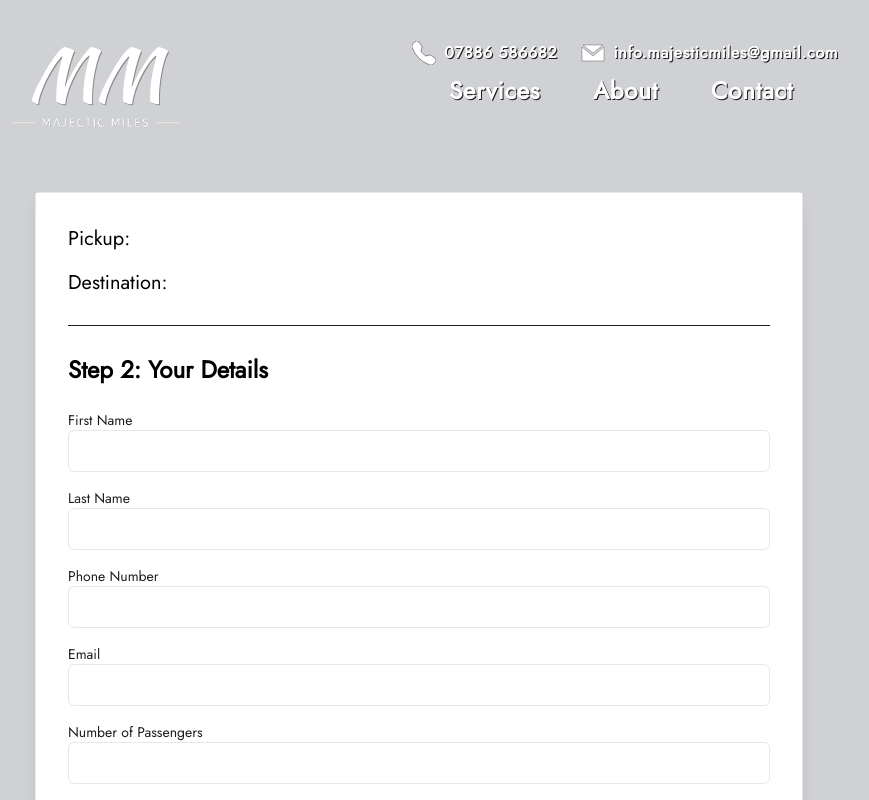
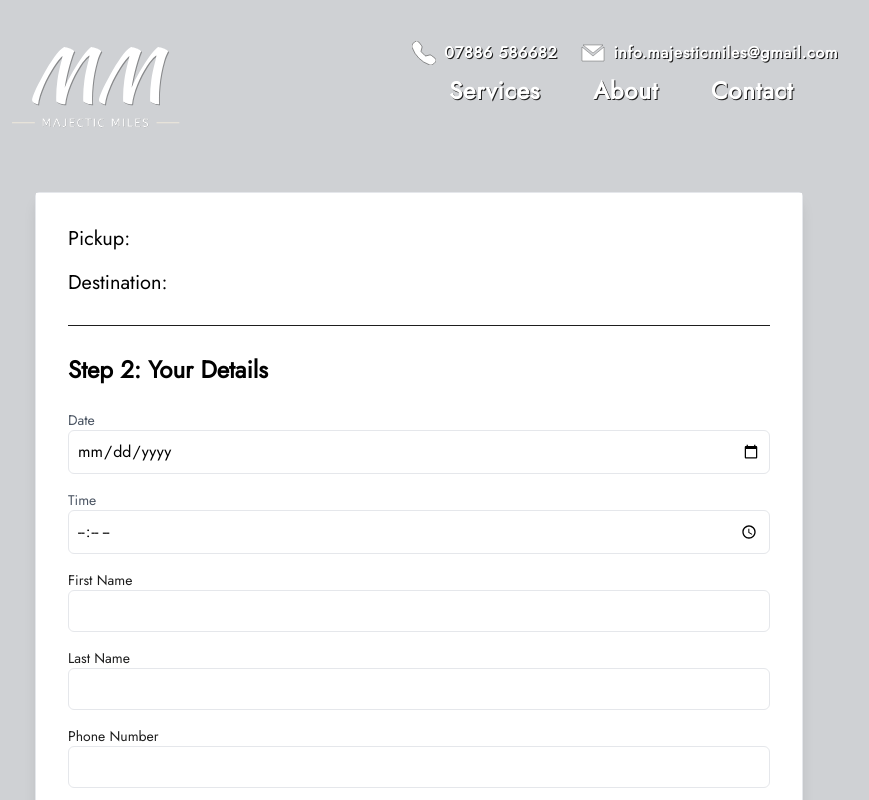
Before and after one commit to RubenFreireAndrade/majestic-miles-vite, a React (Vite) app: page /booking in a window 1280 px wide. Shown: the top 800 px of the page, without its empty margins (221-1090 px from the left). Built offline with nearby package versions, Linux system fonts and the light colour scheme.

Commit message:
Added: Date&Time.

```diff
--- a/src/components/layouts/CustomerForm.jsx
+++ b/src/components/layouts/CustomerForm.jsx
@@ -1,6 +1,6 @@
 import {useEffect, useRef, useState} from 'react';
 import {Link, Route, Routes, useNavigate} from 'react-router-dom';
-import GooglePlacesAutocomplete from 'react-google-places-autocomplete';
+import GooglePlacesAutocomplete, {geocodeByAddress, getLatLng} from 'react-google-places-autocomplete';
 
 import Booking from '../pages/Booking';
 import {useFormData} from '../../utils/FormDataContext';
@@ -14,32 +14,10 @@ export default function CustomerForm({setLabelColor, setFont}) {
     const [autoApiKey, setAutoApiKey] = useState('');
 
     useEffect(() => {
-        // Make a GET request when the component mounts
-        // const fetchData = async () => {
-        //     try {
-        //         const response = await fetch('/api/autocomplete');
-        //         const result = await response.json();
-        //         setAutoApiKey(result);
-        //     } catch (error) {
-        //         console.error('Error fetching data:', error);
-        //     }
-        // };
-
-        // fetchData();
-
-        // fetch('/api/autocomplete')
-        // .then(res => res.json())
-        // .then(data => {
-        //     setAutoApiKey(data);
-        //     console.log(autoApiKey);
-        // }).catch(err => console.log({autoCompleteApi: err}));
-
         const getAutoComplete = async () => {
             const resp = await fetch('/api/autocomplete');
             const data = resp.body;
-            //console.log(data);
             setAutoApiKey(data);
-            //console.log(autoApiKey);
         };
 
         getAutoComplete();
@@ -55,7 +33,16 @@ export default function CustomerForm({setLabelColor, setFont}) {
         if (destination?.label !== undefined) formData.destination = destination.label;
 
         if (isFormValid()) {
-            console.log('Form submitted:', formData);
+            const pickupCoords = await geocodeByAddress(formData.pickup);
+            const pickLatLng = await getLatLng(pickupCoords[0]);
+
+            const destinationCoords = await geocodeByAddress(formData.destination);
+            const destLatLng = await getLatLng(destinationCoords[0]);
+
+            console.log(pickLatLng);
+            console.log(destLatLng);
+
+            //console.log('Form submitted:', formData);
             navigate('/booking');
         } else alert('Please fill in all the fields before submitting the form.');
     };
--- a/src/components/pages/YourDetails.jsx
+++ b/src/components/pages/YourDetails.jsx
@@ -22,6 +22,34 @@ const YourDetails = ({onNext, onPrev}) => {
             <hr className="relative border-solid border-mm-black my-7"></hr>
 
             <h2 className="text-2xl font-semibold mb-6">Step 2: Your Details</h2>
+
+            <div className="mb-4">
+                <label htmlFor="date" className="block text-sm font-medium text-gray-600">
+                    Date
+                </label>
+                <input
+                    type="date"
+                    id="date"
+                    name="date"
+                    value={formData.date}
+                    onChange={handleChange}
+                    className="border p-2 w-full rounded-md focus:outline-none focus:ring focus:border-blue-300"
+                />
+            </div>
+
+            <div className="mb-4">
+                <label htmlFor="time" className="block text-sm font-medium text-gray-600">
+                    Time
+                </label>
+                <input
+                    type="time"
+                    id="time"
+                    name="time"
+                    value={formData.time}
+                    onChange={handleChange}
+                    className="border p-2 w-full rounded-md focus:outline-none focus:ring focus:border-blue-300"
+                />
+            </div>
 
             <div className="mb-4">
                 <label htmlFor="firstName" className="block text-sm font-medium text-mm-black">
--- a/src/utils/FormDataContext.jsx
+++ b/src/utils/FormDataContext.jsx
@@ -8,6 +8,8 @@ const initialState = {
     lastName: '',
     pickup: '',
     destination: '',
+    date: '',
+    time: '',
     email: '',
     phoneNumber: '',
     numPassengers: '',
```
Also changed, not shown: 2 other files (tests, documents, lock files or other folders).
